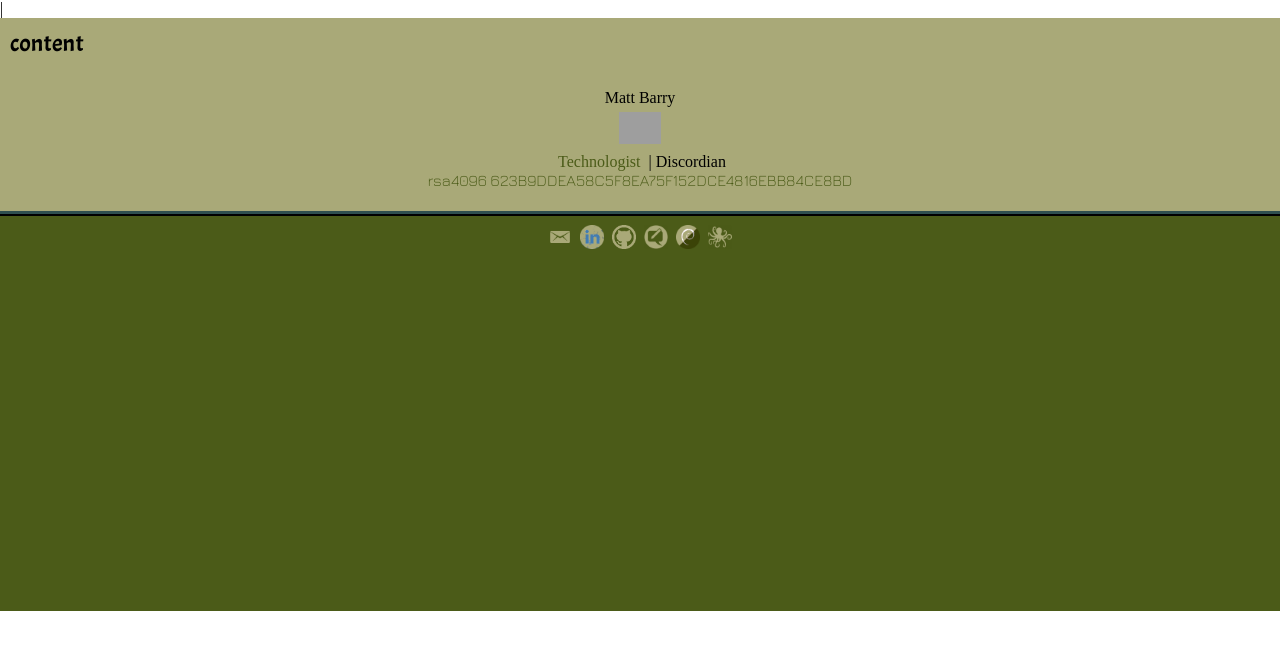
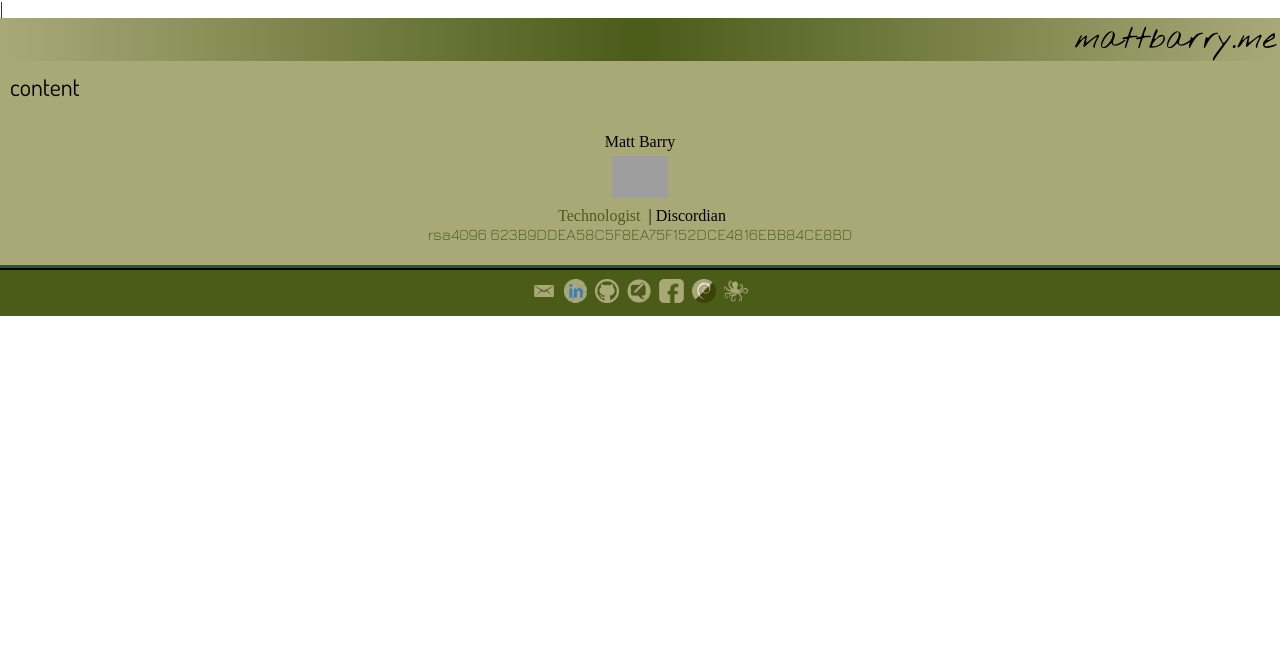
Before and after one commit to zaharazod/mbme, a Django app: template templates/base.html in a window 1280 px wide. Shown: the top 650 px of the page. Run offline with Django 3.2, Linux system fonts and the light colour scheme; the template is opened without the code that fills it, so the values that code supplies are empty; some web fonts are replaced; grey boxes are pictures that could not be loaded.

Commit message:
add fb icon, post_highlight view

```diff
--- a/templates/base.html
+++ b/templates/base.html
@@ -11,12 +11,13 @@
         <link href="https://fonts.googleapis.com/css2?family=Sedgwick+Ave+Display&display=swap" rel="stylesheet">
         <link href="https://fonts.googleapis.com/css2?family=Acme&family=Sedgwick+Ave+Display&display=swap" rel="stylesheet">
         <link href="https://fonts.googleapis.com/css2?family=Acme&family=Sedgwick+Ave+Display&display=swap" rel="stylesheet">
-        <link rel="preconnect" href="https://fonts.gstatic.com" crossorigin>
         <link href="https://fonts.googleapis.com/css2?family=VT323&display=swap" rel="stylesheet">
+        <link href="https://fonts.googleapis.com/css2?family=Nothing+You+Could+Do&family=VT323&display=swap" rel="stylesheet">
+        <link href="https://fonts.googleapis.com/css2?family=Nothing+You+Could+Do&display=swap" rel="stylesheet">
+        <link href="https://fonts.googleapis.com/css2?family=Luckiest+Guy&display=swap" rel="stylesheet">
+        <link href="https://fonts.googleapis.com/css2?family=Dosis:wght@200;300;400;500;600;700&display=swap" rel="stylesheet">
+
         <style type="text/css">
-            * {
-                box-sizing: border-box;
-            }
             body {
                 margin:0;
                 padding:0;
@@ -29,38 +30,11 @@
                 border-radius:10px;
                 margin:20px;
             }
-            div.contents hr {
-                height: 30px;
-                border-style: solid;
-                border-color: black;
-                border-width: 1px 0 0 0;
-                {% comment %} border-radius: 20px;
-                border: 0;
-                height: 1px;
-                background: #333;
-                background-image: -webkit-linear-gradient(left, #ccc, #333, #ccc);
-                background-image: -moz-linear-gradient(left, #ccc, #333, #ccc);
-                background-image: -ms-linear-gradient(left, #ccc, #333, #ccc);
-                background-image: -o-linear-gradient(left, #ccc, #333, #ccc); {% endcomment %}
-            }
-            div.contents hr:before {
-                display: block;
-                content: "";
-                height: 30px;
-                margin-top: -31px;
-                border-style: solid;
-                border-color: black;
-                border-width: 0 0 1px 0;
-                border-radius: 20px;
-            }
-            p img {
-                max-height: 200px;
-            }
             .page {
                 margin:0;
                 display:flex;
                 flex-direction: column;
-                //height:100%;
+                height:100%;
             }
             .part {
                 display:flex;
@@ -76,7 +50,8 @@
                 align-items: flex-end;
             }
             .contents {
-                font-family: 'Acme', sans-serif;
+                {% comment %} font-family: 'Acme', sans-serif; {% endcomment %}
+                font-family: 'Dosis', sans-serif;
                 font-size: x-large;
                 background-color: #a9a978;
                 padding:10px;
@@ -85,7 +60,7 @@
                 border-top:5px ridge darkslategrey;
                 background-color: #4b5b18;
                 align-items: flex-start;
-                height: 400px;
+                {% comment %} height: 400px; {% endcomment %}
             }
             #hand {
                 padding: 5px;
@@ -104,10 +79,66 @@
             a:hover {
                 border: 2px ridge darkslategrey;
                 border-radius: 20px;
-                padding: 2px;
+                padding: 4px;
             }
             a.gpg {
                 font-family: 'Jura', sans-serif;
+            }
+            /***********************/
+            div.sitelabel {
+                font-family: 'Nothing You Could Do', cursive;
+                font-size: xx-large;
+                color: black;
+                text-align: right;
+                background: #4b5b18;
+                background-image: -webkit-linear-gradient(left, #a9a978, #4b5b18, #a9a978);
+                background-image: -moz-linear-gradient(left, #a9a978, #4b5b18, #a9a978);
+                background-image: -ms-linear-gradient(left, #a9a978, #4b5b18, #a9a978);
+                background-image: -o-linear-gradient(left, #a9a978, #4b5b18, #a9a978);
+                z-index: 2;
+            }
+            div.sitelabel a {
+                color: black;
+            }
+            div.contents hr {
+                margin-top: 10px;
+                margin-bottom: 10px;
+                width: 90%;
+                margin-left: auto;
+                margin-right: auto;
+                border-radius: 20px;
+                border: 0;
+                height: 5px;
+                background: #4b5b18;
+                background-image: -webkit-linear-gradient(left, #a9a978, #4b5b18, #a9a978);
+                background-image: -moz-linear-gradient(left, #a9a978, #4b5b18, #a9a978);
+                background-image: -ms-linear-gradient(left, #a9a978, #4b5b18, #a9a978);
+                background-image: -o-linear-gradient(left, #a9a978, #4b5b18, #a9a978);
+            }
+            p img {
+                max-height: 200px;
+            }
+            div.posttitle {
+                font-family: 'Luckiest Guy', cursive;
+            }
+            div.postauthor {
+                float: right;
+                font-size: small;
+                align: bottom;
+                font-family: 'Dosis', sans-serif;
+            }
+            div.postcontent img {
+                float: right;
+            }
+            div.followinglink {
+                float: left;
+            }
+            div.previouslink {
+                float: right;
+            }
+            div.morelink {
+                width: 100%;
+                text-align: center;
             }
         </style>
         <title>
@@ -117,11 +148,11 @@
             html and css written by hand.
         -->|
     </head>
-    <body>
-        <div class="page">
-		<div class="contents">
-		{% block contents %}content{% endblock %}
-		</div>
+    <body><div class="page">
+        <div class="sitelabel">
+            <a href="https://mattbarry.me">mattbarry.me</a>
+        </div>
+		<div class="contents">{% block contents %}content{% endblock %}</div>
             <div class="top part">
                     <p>
                         Matt Barry<br/>
@@ -136,6 +167,7 @@
                     <a href="https://www.linkedin.com/in/matt-barry-916225/"><img src="{% static 'icons/li.png' %}" class="social"/></a>
                     <a href="https://github.com/zaharazod/"><img src="{% static 'icons/gh.png' %}" class="social"/></a>
                     <a href="https://mattbarry.me"><img src="{% static 'icons/blog.png' %}" class="social" /></a>
+                    <a href="https://facebook.com/realMattBarry"><img src="{% static 'icons/fb.png' %}" class="social" /></a>
                     <a href="https://salsa.debian.org/zaharazod"><img src="{% static 'icons/deb.png' %}" class="social" /></a>
                     <a href="https://hazelmollusk.org"><img class="social" src="{% static 'icons/oct.png' %}" /></a>
             </div>
```
Also changed, not shown: apps/blog/blog_v1/templates/blog_v1/post_detail.html (+5 -2 lines), apps/blog/blog_v1/templates/blog_v1/post_highlight.html (added, +53 -0 lines), apps/blog/blog_v1/templates/blog_v1/post_list.html (+20 -8 lines), apps/blog/blog_v1/urls.py (+6 -3 lines), apps/blog/blog_v1/views.py (+16 -0 lines), static/icons/fb.png (added).
